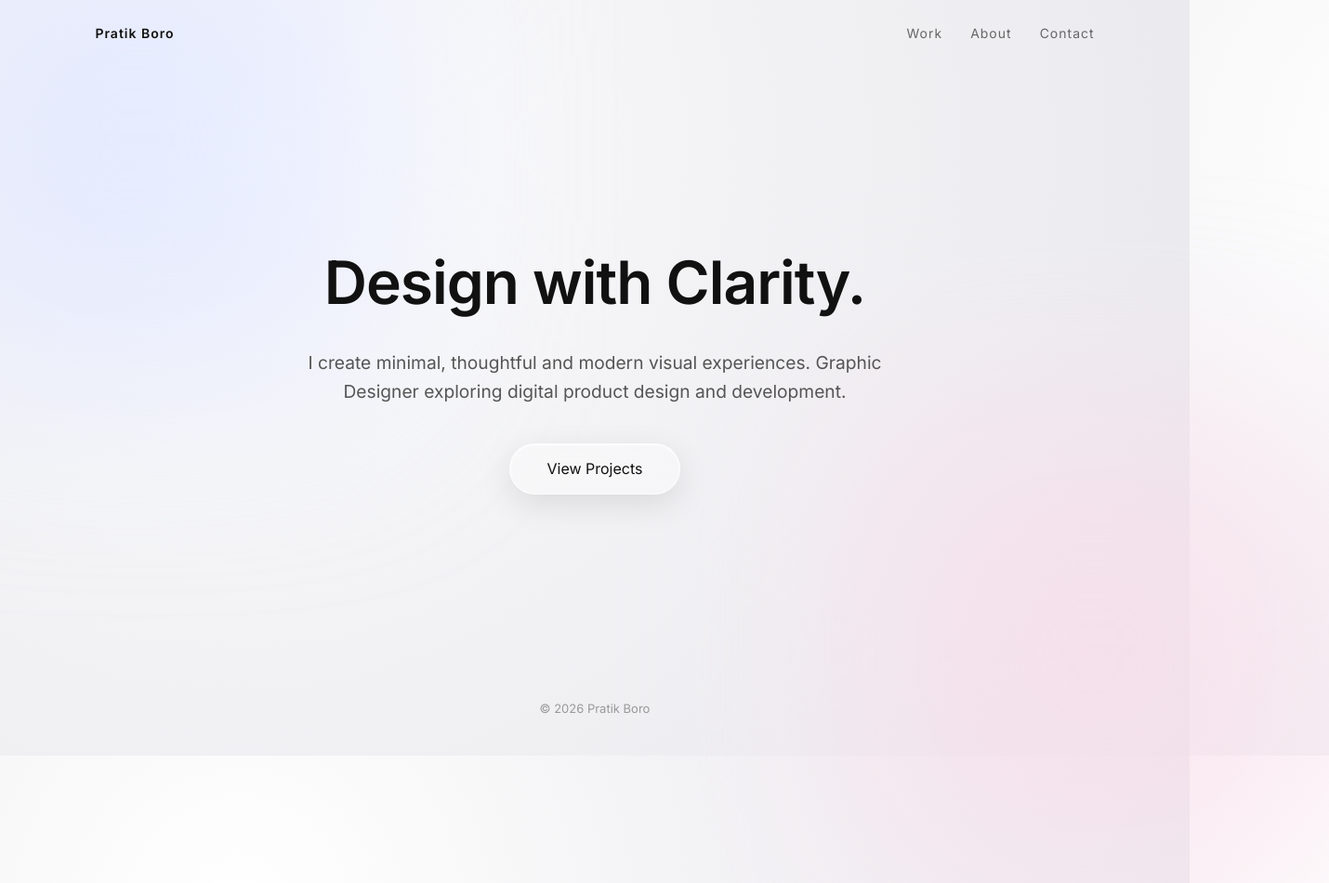
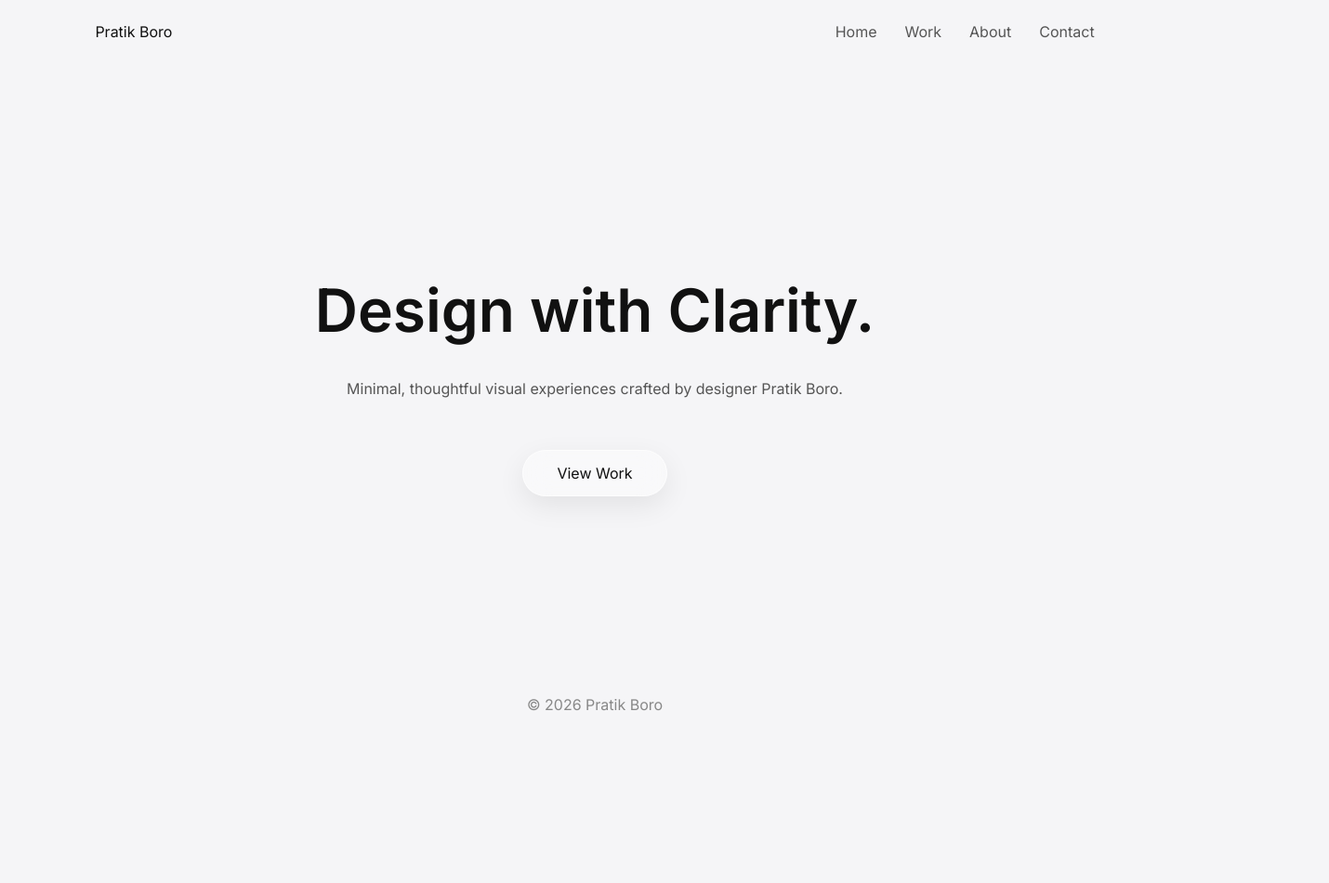
Before and after one commit to pratikboro/pratikboro.github.io, a plain HTML site: page index.html in a window 1280 px wide. Shown: the whole page at 93% size, 1430 px wide, since content can reach past the window. After the commit the page ends 808 px from the top, so only its background shows below. Drawn offline with Linux system fonts and the light colour scheme.

Commit message:
Refactor index.html for layout and design updates
Updated HTML structure and styles for improved layout and design.

```diff
--- a/index.html
+++ b/index.html
@@ -1,68 +1,26 @@
 <!DOCTYPE html>
 <html>
 <head>
+
 <title>Pratik Boro</title>
-<meta name="viewport" content="width=device-width, initial-scale=1.0">
+
+<meta name="viewport" content="width=device-width, initial-scale=1">
 
 <link href="https://fonts.googleapis.com/css2?family=Inter:wght@300;400;600&display=swap" rel="stylesheet">
 
 <style>
 
-*{
-margin:0;
-padding:0;
-box-sizing:border-box;
-}
-
 body{
 font-family:'Inter',sans-serif;
+margin:0;
+background:#f5f5f7;
 color:#111;
-line-height:1.6;
-min-height:100vh;
-overflow-x:hidden;
-
-background:
-radial-gradient(circle at 20% 20%,#ffffff 0%,#f3f3f5 40%,#e8e8ed 100%);
 }
-
-/* ===== BACKGROUND BLOBS ===== */
-
-.bg-blob{
-position:absolute;
-filter:blur(120px);
-opacity:0.5;
-z-index:-1;
-}
-
-.blob1{
-width:500px;
-height:500px;
-background:#cfd9ff;
-top:-100px;
-left:-100px;
-}
-
-.blob2{
-width:500px;
-height:500px;
-background:#ffd6e7;
-bottom:-150px;
-right:-150px;
-}
-
-/* ===== NAVBAR ===== */
 
 nav{
 display:flex;
 justify-content:space-between;
-align-items:center;
-padding:25px 8%;
-font-size:14px;
-letter-spacing:1px;
-}
-
-.logo{
-font-weight:600;
+padding:24px 8%;
 }
 
 .nav-links{
@@ -72,160 +30,103 @@ gap:30px;
 
 nav a{
 text-decoration:none;
-color:#666;
-transition:0.25s;
+color:#555;
 }
 
-nav a:hover{
-color:#000;
-}
+.hero{
 
-/* ===== HERO ===== */
+min-height:80vh;
 
-.hero{
-min-height:80vh;
 display:flex;
 flex-direction:column;
 justify-content:center;
 align-items:center;
+
 text-align:center;
+
 padding:0 20px;
+
 }
 
 h1{
-font-size:clamp(2.4rem,5vw,4rem);
-font-weight:600;
+font-size:clamp(2.5rem,6vw,4rem);
 margin-bottom:20px;
-letter-spacing:-1px;
 }
 
 .subtitle{
-font-size:clamp(1rem,2vw,1.2rem);
+max-width:600px;
 color:#555;
-max-width:620px;
 }
 
-/* ===== GLASS BUTTON ===== */
+.btn{
 
-.btn{
-position:relative;
 margin-top:40px;
-padding:14px 40px;
+
+padding:14px 36px;
+
 border-radius:40px;
 
-background:rgba(255,255,255,0.35);
-backdrop-filter:blur(16px);
--webkit-backdrop-filter:blur(16px);
+background:rgba(255,255,255,0.4);
+
+backdrop-filter:blur(14px);
 
 border:1px solid rgba(255,255,255,0.6);
 
 text-decoration:none;
+
 color:#111;
-font-weight:500;
 
-box-shadow:
-inset 0 1px 2px rgba(255,255,255,0.9),
-0 10px 35px rgba(0,0,0,0.1);
+box-shadow:0 10px 30px rgba(0,0,0,0.08);
 
-transition:all 0.35s ease;
-
-overflow:hidden;
 }
-
-/* glass shine */
-
-.btn::after{
-content:"";
-position:absolute;
-top:0;
-left:-120%;
-width:120%;
-height:100%;
-background:linear-gradient(
-120deg,
-transparent,
-rgba(255,255,255,0.7),
-transparent
-);
-transition:0.6s;
-}
-
-.btn:hover::after{
-left:120%;
-}
-
-.btn:hover{
-transform:translateY(-4px);
-box-shadow:
-inset 0 1px 2px rgba(255,255,255,1),
-0 20px 50px rgba(0,0,0,0.18);
-}
-
-/* ===== FOOTER ===== */
 
 footer{
 text-align:center;
-padding:40px 20px;
-font-size:13px;
-color:#999;
-}
-
-/* ===== MOBILE ===== */
-
-@media (max-width:768px){
-
-nav{
-flex-direction:column;
-gap:15px;
-padding:20px;
-}
-
-.nav-links{
-flex-direction:column;
-gap:15px;
-}
-
-.hero{
-padding:70px 20px;
-}
-
+padding:40px;
+color:#888;
 }
 
 </style>
+
 </head>
 
 <body>
 
-<div class="bg-blob blob1"></div>
-<div class="bg-blob blob2"></div>
-
 <nav>
 
-<div class="logo">Pratik Boro</div>
+<div>Pratik Boro</div>
 
 <div class="nav-links">
-<a href="#">Work</a>
-<a href="#">About</a>
-<a href="#">Contact</a>
+
+<a href="index.html">Home</a>
+<a href="work.html">Work</a>
+<a href="about.html">About</a>
+<a href="contact.html">Contact</a>
+
 </div>
 
 </nav>
+
 
 <section class="hero">
 
 <h1>Design with Clarity.</h1>
 
 <p class="subtitle">
-I create minimal, thoughtful and modern visual experiences.
-Graphic Designer exploring digital product design and development.
+
+Minimal, thoughtful visual experiences crafted by designer Pratik Boro.
+
 </p>
 
-<a href="#" class="btn">View Projects</a>
+<a href="work.html" class="btn">View Work</a>
 
 </section>
 
+
 <footer>
+
 © 2026 Pratik Boro
+
 </footer>
 
 </body>
```
